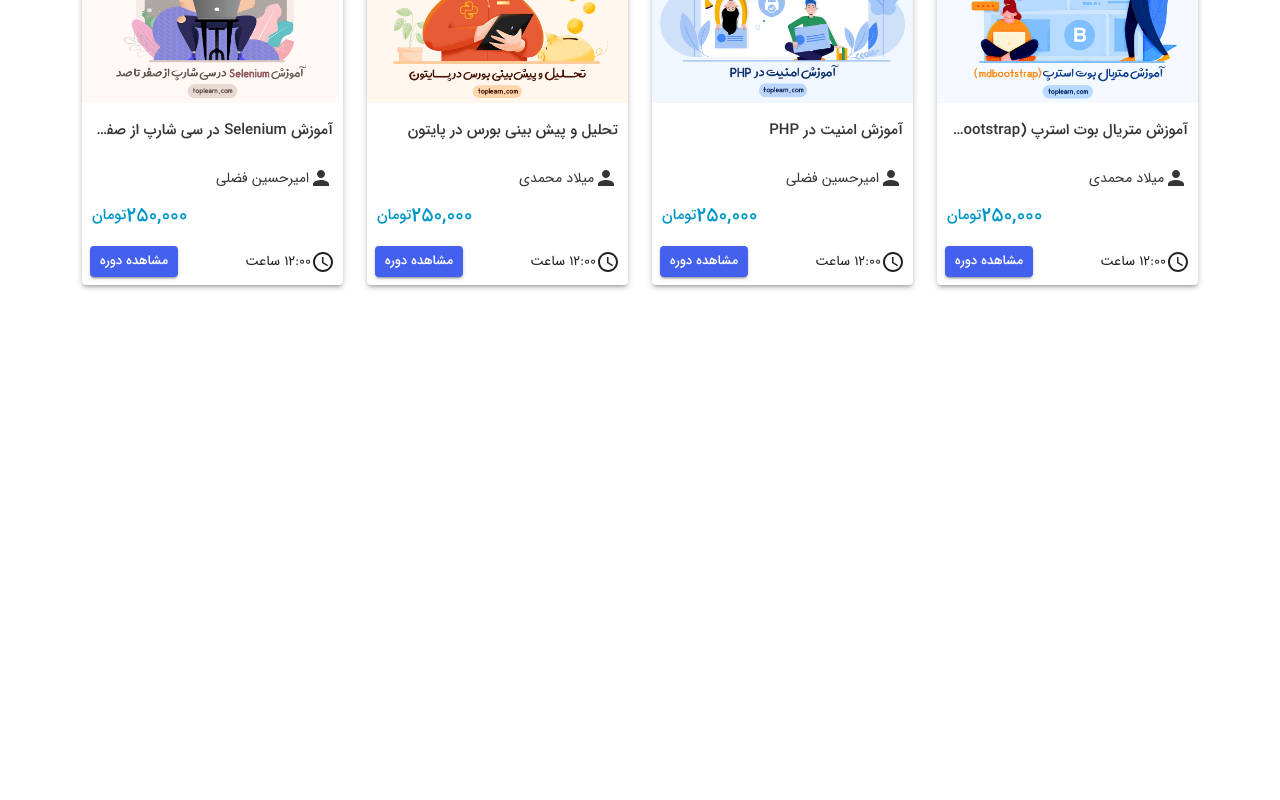
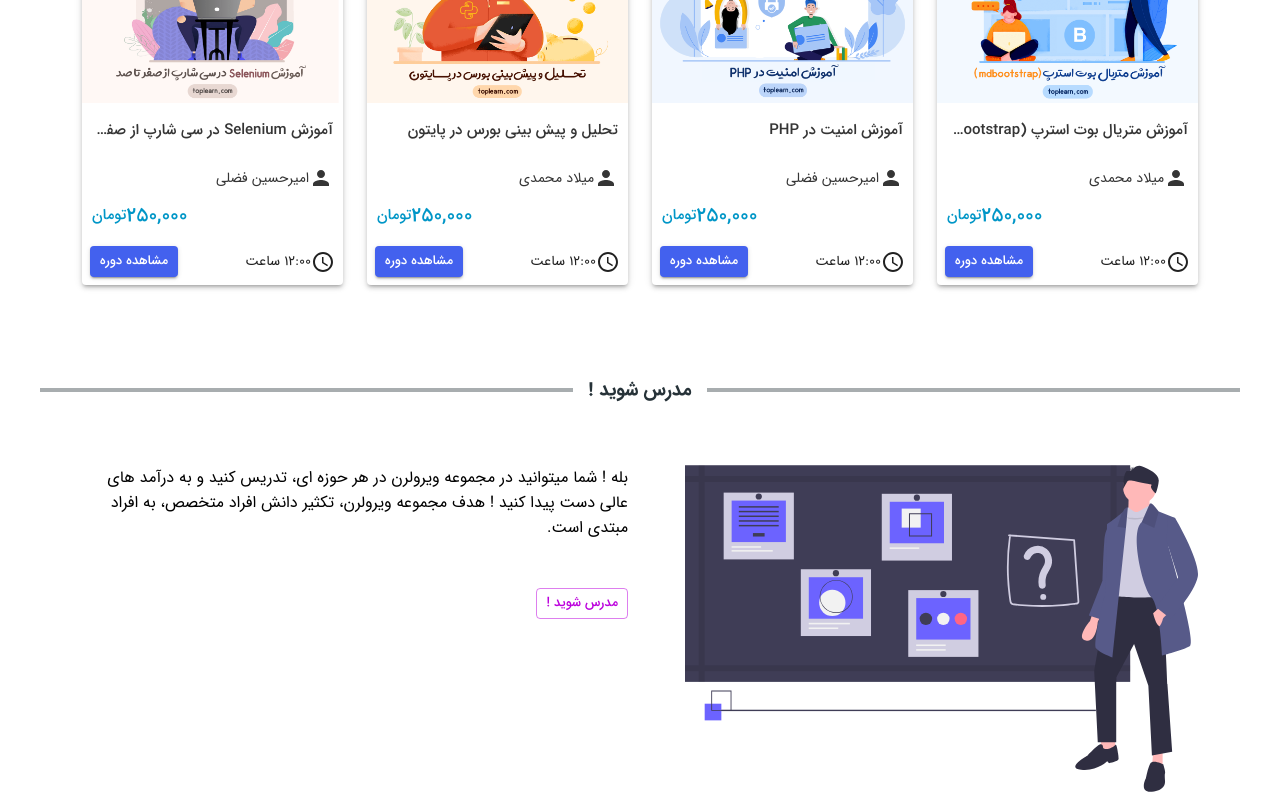
Before and after one commit to amirhossein-fzl/vlf-next-1, a Next.js app: page / in a window 1280 px wide. Shown: the part 1807-2607 px from the top of the page. Before the commit the page ends 2140 px from the top, so only its background shows below. Built offline with nearby package versions, Linux system fonts and the light colour scheme; what jss-rtl would draw is missing.

Commit message:
Become teacher section

```diff
--- a/pages/index.js
+++ b/pages/index.js
@@ -4,7 +4,8 @@ import styles from '../styles/Home.module.scss';
 import Title from '../components/Title';
 import CourseCard from '../components/CourseCard';
 import { Container, Row, Col, } from 'react-bootstrap';
-import { makeStyles } from '@material-ui/core';
+import { makeStyles, Button, } from '@material-ui/core';
+import Image from 'next/image';
 import CategoryCard from '../components/CategoryCard';
 import 'bootstrap/dist/css/bootstrap-grid.rtl.min.css';
 
@@ -13,6 +14,11 @@ const useStyles = makeStyles({
         display: 'flex',
         justifyContent: 'center',
         alignItems: 'center',
+    },
+    '@media only screen and (max-width: 768px)': {
+        smResp: {
+            width: '90%',
+        }
     }
 });
 
@@ -196,6 +202,21 @@ export default function Home() {
                     </Container>
                 </>
 
+                <>
+                    <Title title="مدرس شوید !" />
+                    <Container className={classes.smResp}>
+                        <Row>
+                            <Col lg={6}>
+                                <Image src="/svg/become-teacher.svg" width={513} height={327} />
+                            </Col>
+                            <Col lg={6}>
+                                <p> بله ! شما میتوانید در مجموعه ویرولرن در هر حوزه ای، تدریس کنید و به درآمد های عالی دست پیدا کنید ! هدف مجموعه ویرولرن، تکثیر دانش افراد متخصص، به افراد مبتدی است. </p>
+                                <Button className="mt-5" color="secondary" variant="outlined" size="small">مدرس شوید !</Button>
+                            </Col>
+                        </Row>
+                    </Container>
+                </>
+
             </main>
         </>
     );
```
